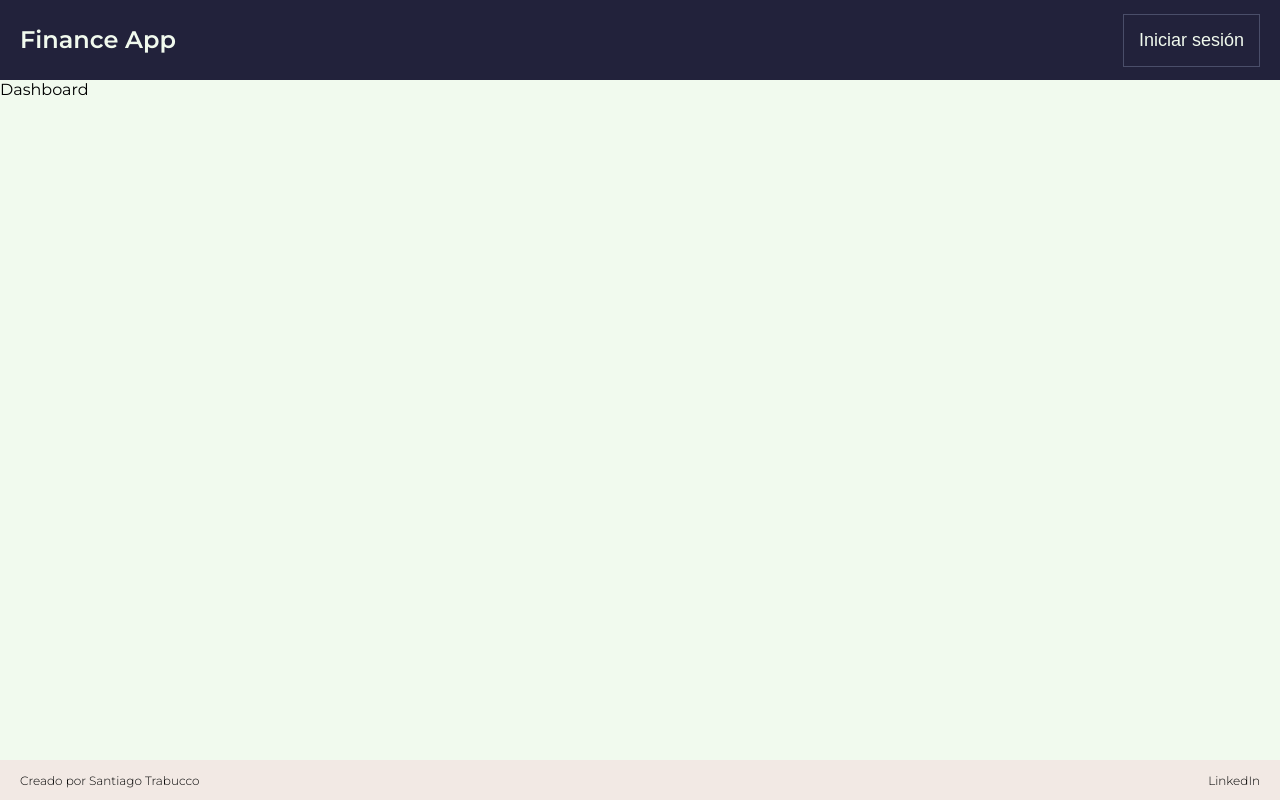
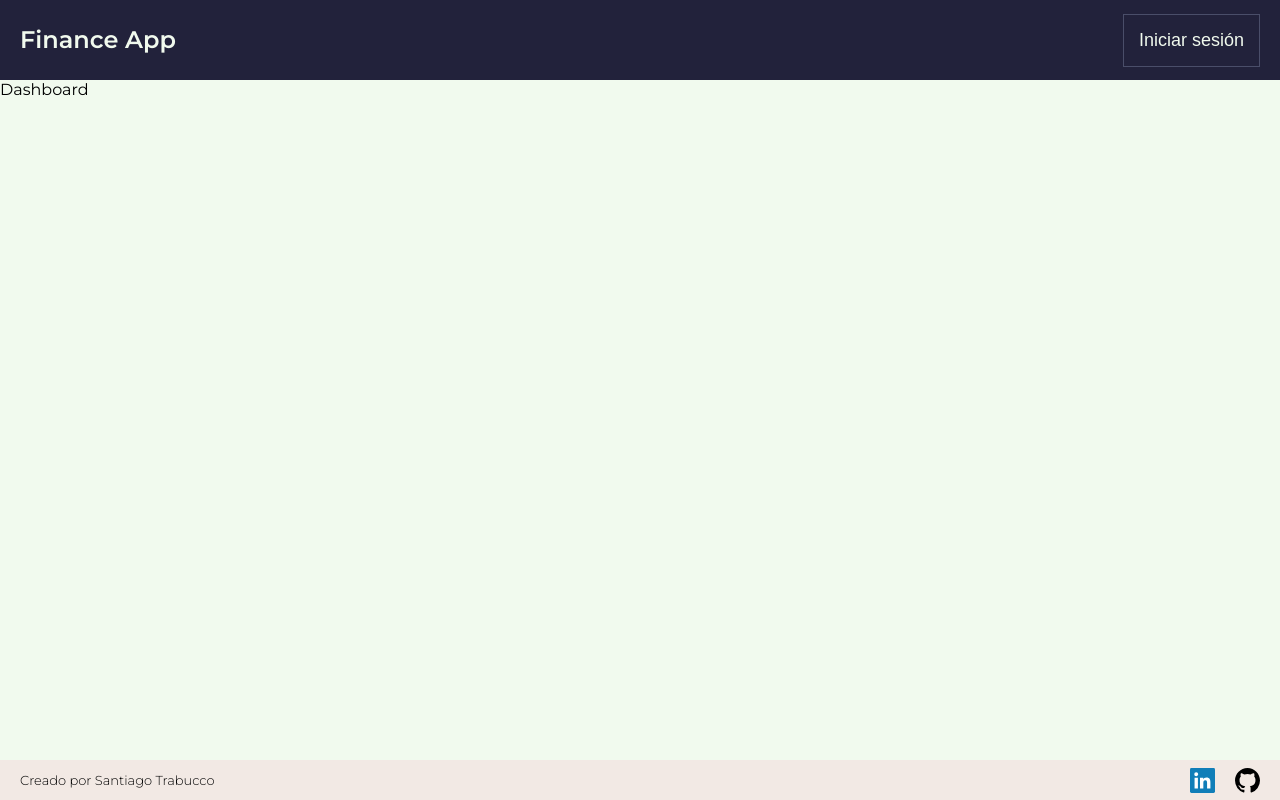
Before and after one commit to Sandotcom/Alkemy-Challenge, a React (Create React App) app in the folder client/: page /dashboard in a window 1280 px wide. Built offline with nearby package versions, Linux system fonts and the light colour scheme.

Commit message:
Finish Footer

```diff
--- a/client/src/components/Footer.jsx
+++ b/client/src/components/Footer.jsx
@@ -1,12 +1,19 @@
 import React from 'react'
 import style from '../styles/Footer.module.css'
+import linkedin from '../assets/linkedin.svg'
+import github from '../assets/github.svg'
 
 const Footer = () => {
   return (
     <div className={style.footer}>
       <p>Creado por Santiago Trabucco</p>
       <div className={style.links}>
-        <p>LinkedIn</p>
+        <a href='https://github.com/Sandotcom' target="_blank" rel="noreferrer noopener">
+          <img src={github} alt='github'/>
+        </a>
+        <a href='https://www.linkedin.com/in/santiagotrabucco/' target="_blank" rel="noreferrer noopener">
+          <img src={linkedin} alt='linkedin' />
+        </a>
       </div>
     </div>
   )
--- a/client/src/styles/Footer.module.css
+++ b/client/src/styles/Footer.module.css
@@ -5,7 +5,7 @@
   left:0;
   bottom:0;
   right:0;
-  font-size: 12px;
+  font-size: 13px;
   font-weight: 300;
   color: #000;
   display: flex;
@@ -17,6 +17,15 @@
   padding: 0 20px;
 }
 
-.links{
+.links img{
   float: right;
+  width: 25px;
+  height: 25px;
+  margin-right: 20px;
+  transition: 0.3s ease;
+  cursor: pointer;
 }
+
+.links img:hover{
+  transform: scale(1.2);
+}
```
Also changed, not shown: client/src/assets/github.svg (added), client/src/assets/linkedin.svg (added).
